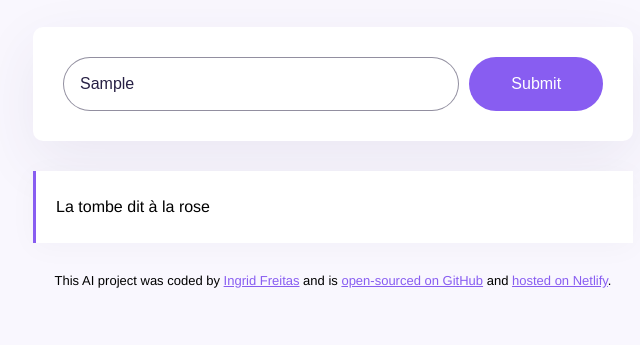
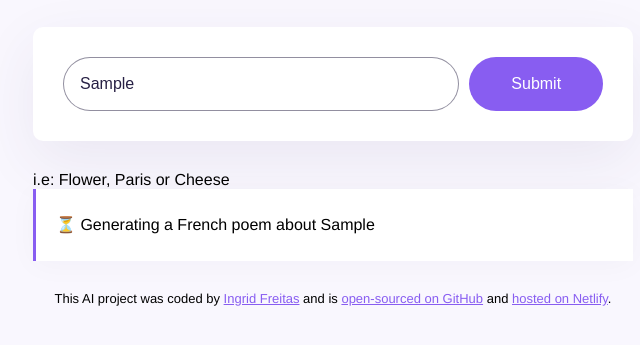
Before and after one commit to ingridhfreitas/french-poem-generator, a plain HTML site: page index.html in a window 1280 px wide. Both pictures are taken after typing "Sample" into the empty fields and a click on the input 843 px from the left and 261 px from the top of the page. Shown: the part 177-522 px from the top of the page, without its empty margins (307-947 px from the left). Drawn offline with nearby package versions, Linux system fonts and the light colour scheme; no server answers.

Commit message:
Added axios

```diff
--- a/index.html
+++ b/index.html
@@ -15,20 +15,23 @@
       </header>
 
       <main>
+        <div class="form-container">
           <form id="poem-generator-form">
             <input
               type="text"
-            placeholder="Enter the topic of the French poem"
+              placeholder="Enter the topic of a French poem"
               autofocus
               required
               autocomplete="off"
               class="instructions"
+              id="user-instructions"
             />
             <input type="submit" class="submit-button" />
           </form>
-        <div class="poem" id="poem"></div>
+          <div class="hint">i.e: Flower, Paris or Cheese</div>
+        </div>
+        <div class="poem hidden" id="poem"></div>
       </main>
-
 
       <footer>
         This AI project was coded by
--- a/src/index.js
+++ b/src/index.js
@@ -1,13 +1,28 @@
-function generatePoem(event) {
-  event.preventDefault();
-
+function displayPoem(response) {
   new Typewriter("#poem", {
-    strings: "La tombe dit à la rose",
+    strings: response.data.answer,
     autoStart: true,
     delay: 1,
     cursor: "",
   });
 }
 
+function generatePoem(event) {
+  event.preventDefault();
+
+  let instructionsInput = document.querySelector("#user-instructions");
+  let apiKey = "04eo454034ac6cfdcdt18647207afc3b";
+  let context =
+    "You are a romantic Poem expert and love to write short poems. You mission is to generate a 4 line poem in basic HTML and separate each line with a <br />. Make sure to follow the user instructions. Do not include a title to the poem. Sign the poem with 'SheCodes AI' inside a <strong> element at the end of the poem and NOT at the beginning";
+  let prompt = `User instructions: Generate a French poem about ${instructionsInput.value}`;
+  let apiURL = `https://api.shecodes.io/ai/v1/generate?prompt=${prompt}&context=${context}&key=${apiKey}`;
+
+  let poemElement = document.querySelector("#poem");
+  poemElement.classList.remove("hidden");
+  poemElement.innerHTML = `<div class="generating">⏳ Generating a French poem about ${instructionsInput.value}</div>`;
+
+  axios.get(apiURL).then(displayPoem);
+}
+
 let poemFormElement = document.querySelector("#poem-generator-form");
 poemFormElement.addEventListener("submit", generatePoem);
```
Lines whose indentation alone changed are shown as unchanged.
